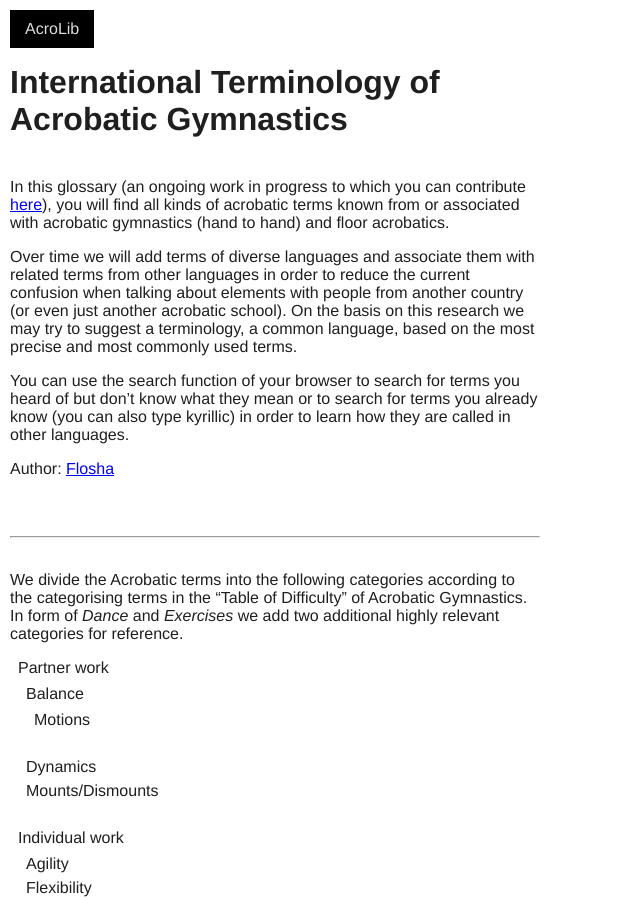
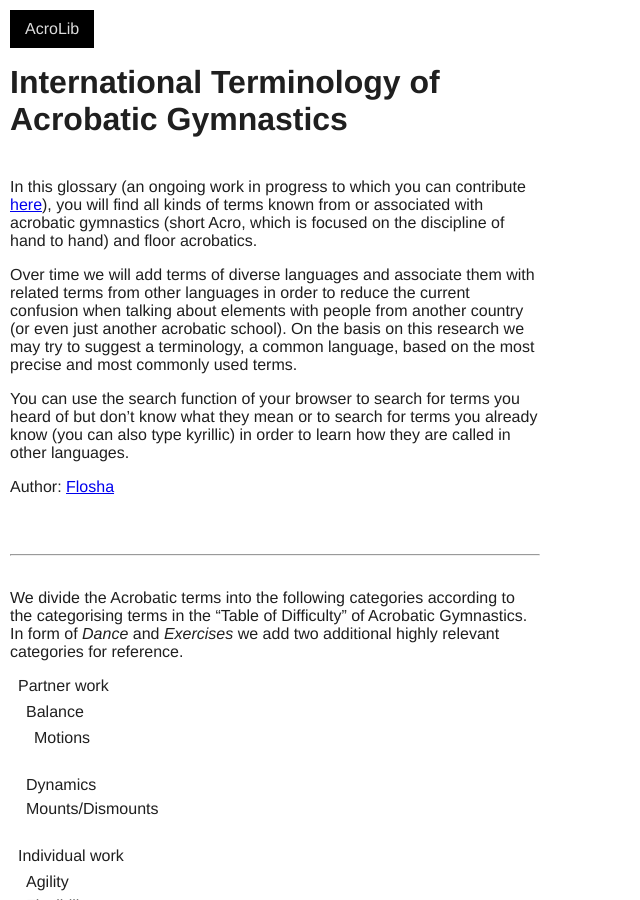
Before and after one commit to floshin/acrolib, a Jekyll site: the page built from glossary.md, in a window 1280 px wide and 900 px high. Shown: the whole window, without its empty margins (0-640 px from the left). Built offline with Jekyll 4.4.1, drawn with Linux system fonts in a browser that asks for light colours; our own code applies the rules of GitHub Pages for plain Markdown files.

Commit message:
Update glossary.md

```diff
--- a/glossary.md
+++ b/glossary.md
@@ -1,6 +1,6 @@
 # International Terminology of Acrobatic Gymnastics
 
-In this glossary (an ongoing work in progress to which you can contribute [here](https://github.com/floshin/acrolib/edit/main/glossary.md)), you will find all kinds of acrobatic terms known from or associated with acrobatic gymnastics (hand to hand) and floor acrobatics.
+In this glossary (an ongoing work in progress to which you can contribute [here](https://github.com/floshin/acrolib/edit/main/glossary.md)), you will find all kinds of terms known from or associated with acrobatic gymnastics (short Acro, which is focused on the discipline of hand to hand) and floor acrobatics.
 
 Over time we will add terms of diverse languages and associate them with related terms from other languages in order to reduce the current confusion when talking about elements with people from another country (or even just another acrobatic school). On the basis on this research we may try to suggest a terminology, a common language, based on the most precise and most commonly used terms.
 
```
